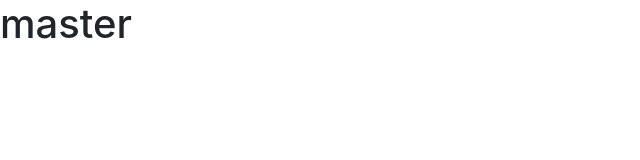
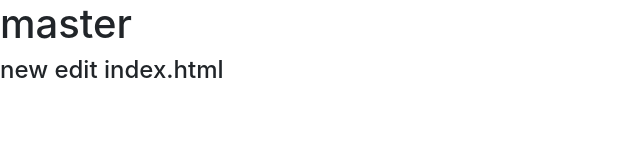
Before and after one commit to kharepriyansh/mergeconflicttest, a plain HTML site: page index.html in a window 1280 px wide. Shown: the whole page, without its empty margins (0-640 px from the left). Drawn offline with nearby package versions, Linux system fonts and the light colour scheme.

Commit message:
Update index.html
new edit index

```diff
--- a/index.html
+++ b/index.html
@@ -13,6 +13,7 @@
   <body>
 
     <h1>master</h1>
+    <h4> new edit index.html</h4>
 
 
 
```
